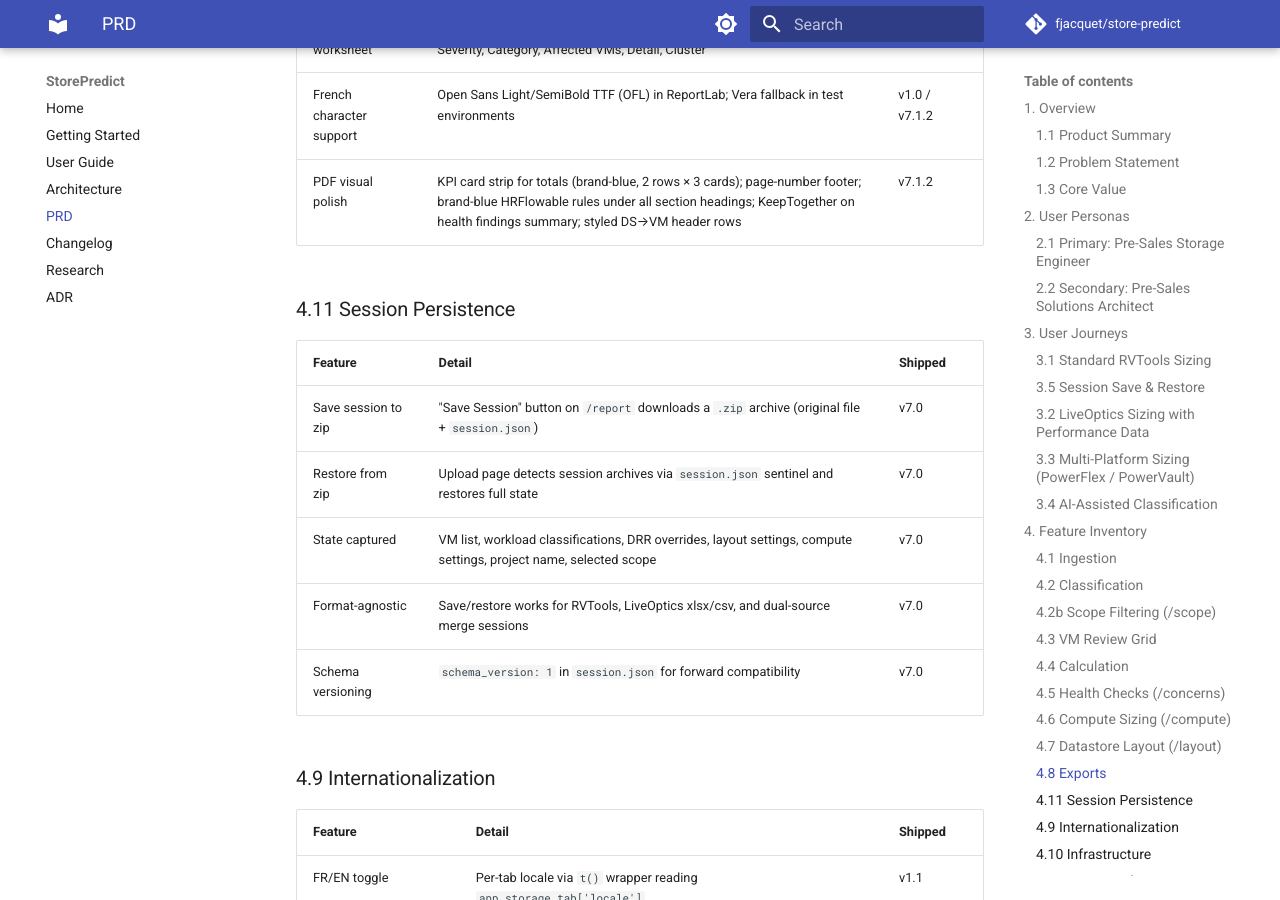
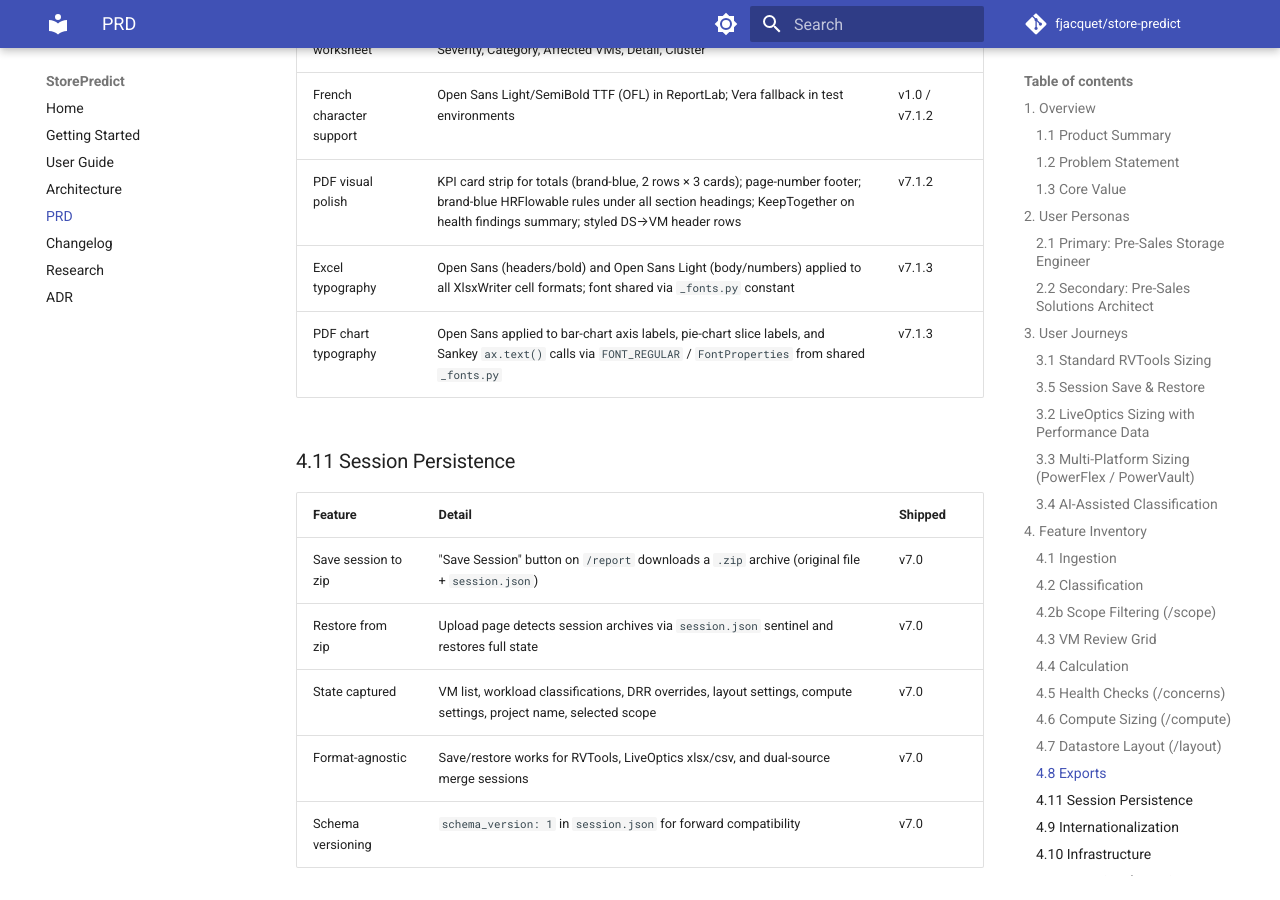
Before and after one commit to fjacquet/store-predict, an MkDocs documentation site: the page built from docs/prd.md, in a window 1280 px wide and 900 px high, scrolled down 9738 px. Built offline with MkDocs 1.6.1 and Material for MkDocs 9.7.7, drawn with Linux system fonts in a browser that asks for light colours; comment, search, counter and statistics services are not loaded; some of the changed text lies outside the part shown.

Commit message:
docs: add ADR-074 and update PRD for v7.1.3 typography changes
- ADR-074: Open Sans in Excel export and PDF chart labels; shared
  _fonts.py module; no-embedding trade-off for Excel
- PRD: bump version to 7.1.3; add Excel typography and PDF chart
  typography rows to section 4.8; add v7.1.3 milestone history row

Co-Authored-By: Claude Sonnet 4.6 <noreply@anthropic.com>

```diff
--- a/docs/prd.md
+++ b/docs/prd.md
@@ -1,6 +1,6 @@
 # Product Requirements Document — StorePredict
 
-**Version:** 7.1 (current as of 2026-02-25)
+**Version:** 7.1.3 (current as of 2026-02-25)
 **Status:** Living document — updated after each milestone
 **Owner:** Pre-Sales Engineering
 
@@ -262,6 +262,8 @@ This process is error-prone, time-consuming, and produces inconsistent results a
 | Excel Findings worksheet | Health findings exported as a dedicated worksheet with columns: Finding, Severity, Category, Affected VMs, Detail, Cluster | v5.0 |
 | French character support | Open Sans Light/SemiBold TTF (OFL) in ReportLab; Vera fallback in test environments | v1.0 / v7.1.2 |
 | PDF visual polish | KPI card strip for totals (brand-blue, 2 rows × 3 cards); page-number footer; brand-blue HRFlowable rules under all section headings; KeepTogether on health findings summary; styled DS→VM header rows | v7.1.2 |
+| Excel typography | Open Sans (headers/bold) and Open Sans Light (body/numbers) applied to all XlsxWriter cell formats; font shared via `_fonts.py` constant | v7.1.3 |
+| PDF chart typography | Open Sans applied to bar-chart axis labels, pie-chart slice labels, and Sankey `ax.text()` calls via `FONT_REGULAR` / `FontProperties` from shared `_fonts.py` | v7.1.3 |
 
 ### 4.11 Session Persistence
 
@@ -409,6 +411,7 @@ This process is error-prone, time-consuming, and produces inconsistent results a
 | v6.1 | Dual-Source Merge & vMSC Fix | RVTools + LiveOptics dual-source merge; vMSC per-site sizing without requiring 2+ distinct datacenters |
 | v7.0 | Save & Restore + Concerns | Session save/restore via zip archive; concerns remediation hints; standalone concerns PDF and CSV exports |
 | v7.1 | PDF Visual Polish & Container Fixes | Open Sans fonts; KPI card totals strip; page-number footer; section rule dividers; health-table orphan fix; styled DS→VM headers; matplotlib Agg Sankey (container-safe) |
+| v7.1.3 | Typography Completeness | Open Sans applied to PDF chart labels (bar, pie, Sankey) and all Excel cell formats; `_fonts.py` shared module for consistent font registration across PDF and Excel |
 
 ---
 
```
Also changed, not shown: docs/adr/074-open-sans-excel-chart-typography.md (added, +69 -0 lines), docs/adr/index.md (+1 -0 lines).
